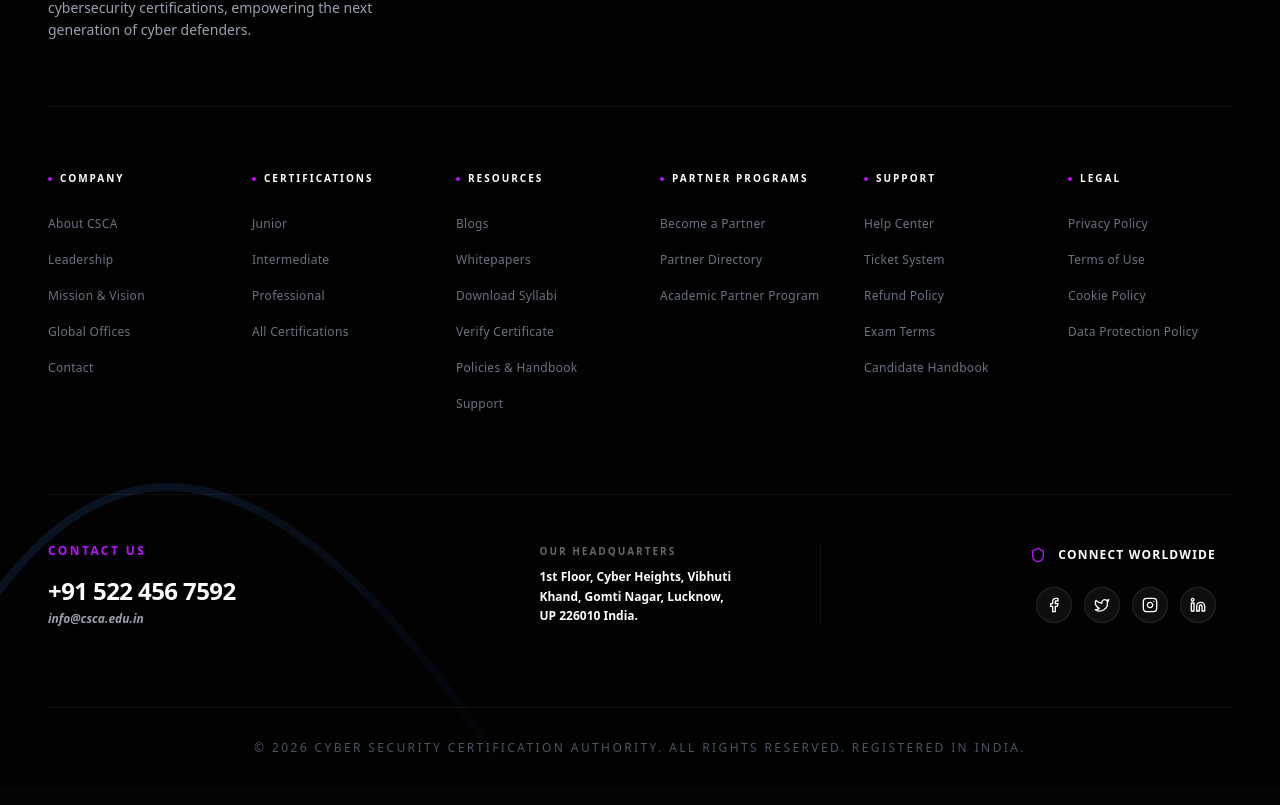
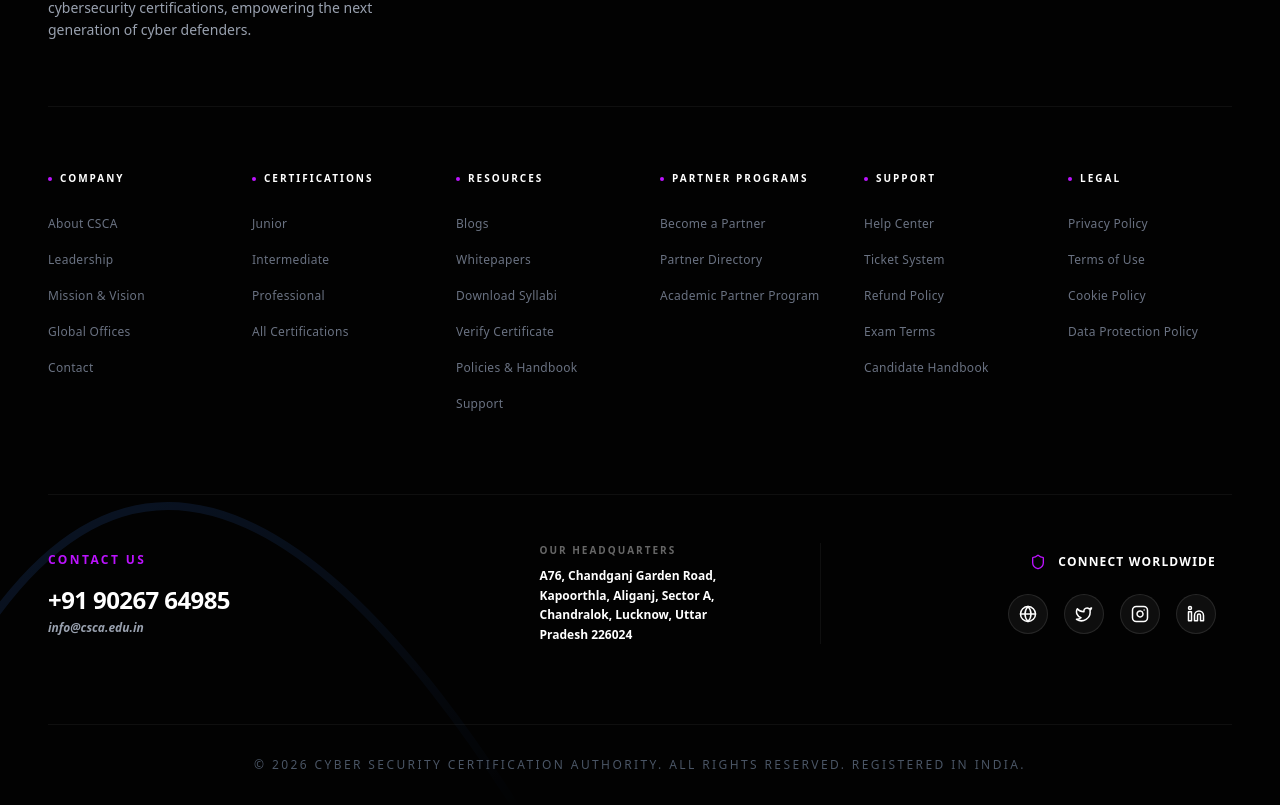
Before and after one commit to puneetkushwaha/CSCAS, a React (Vite) app: page / in a window 1280 px wide. Shown: the part 6420-7225 px from the top of the page. Built offline with nearby package versions, Linux system fonts and the light colour scheme.

Commit message:
updated changes

```diff
--- a/src/components/Footer.jsx
+++ b/src/components/Footer.jsx
@@ -1,6 +1,6 @@
 import React from 'react';
 import { motion } from 'framer-motion';
-import { Send, Facebook, Instagram, Linkedin, Twitter, Mail, Phone, Shield, MapPin } from 'lucide-react';
+import { Send, Facebook, Instagram, Linkedin, Twitter, Mail, Phone, Shield, MapPin, Globe } from 'lucide-react';
 
 const Footer = () => {
   const navData = [
@@ -28,6 +28,13 @@
       title: "Legal",
       links: ["Privacy Policy", "Terms of Use", "Cookie Policy", "Data Protection Policy"]
     }
+  ];
+
+  const socialLinks = [
+    { Icon: Globe, href: "https://codevirussec.in/", label: "Website" },
+    { Icon: Twitter, href: "https://x.com/Codevirussec", label: "Twitter" },
+    { Icon: Instagram, href: "https://www.instagram.com/codevirussecurity", label: "Instagram" },
+    { Icon: Linkedin, href: "https://www.linkedin.com/company/codevirus-security/posts/?feedView=all", label: "LinkedIn" }
   ];
 
   return (
@@ -130,7 +137,9 @@
           <div className="lg:col-span-4 space-y-4">
             <h4 className="text-lh-purple text-xs font-black uppercase tracking-[0.2em]">Contact Us</h4>
             <div className="space-y-1">
-              <p className="text-2xl font-black text-white tracking-tight">+91 522 456 7592</p>
+              <a href="tel:+919026764985" className="text-2xl font-black text-white tracking-tight hover:text-lh-purple transition-colors block">
+                +91 90267 64985
+              </a>
               <p className="text-gray-400 text-xs font-bold italic">info@csca.edu.in</p>
             </div>
           </div>
@@ -138,9 +147,14 @@
           <div className="lg:col-span-4 flex flex-col md:flex-row lg:justify-center gap-8 border-white/5 md:border-l lg:border-l-0 lg:border-x px-0 md:px-12">
             <div className="space-y-2">
               <h4 className="text-white/40 text-[10px] font-black uppercase tracking-[0.2em]">Our Headquarters</h4>
-              <p className="text-white text-xs font-bold leading-relaxed max-w-[200px]">
-                1st Floor, Cyber Heights, Vibhuti Khand, Gomti Nagar, Lucknow, UP 226010 India.
-              </p>
+              <a
+                href="https://www.google.com/maps/search/?api=1&query=A76,+Chandganj+Garden+Road,+Kapoorthla,+Aliganj,+Sector+A,+Chandralok,+Lucknow,+Uttar+Pradesh+226024"
+                target="_blank"
+                rel="noopener noreferrer"
+                className="text-white text-xs font-bold leading-relaxed max-w-[200px] hover:text-lh-purple transition-colors block"
+              >
+                A76, Chandganj Garden Road, Kapoorthla, Aliganj, Sector A, Chandralok, Lucknow, Uttar Pradesh 226024
+              </a>
             </div>
           </div>
 
@@ -149,15 +163,36 @@
               <Shield size={16} className="text-lh-purple" />
               <h4 className="text-white font-black uppercase text-xs tracking-widest">Connect Worldwide</h4>
             </div>
-            <div className="flex gap-3">
-              {[Facebook, Twitter, Instagram, Linkedin].map((Icon, i) => (
-                <a
+            <div className="flex gap-4">
+              {socialLinks.map(({ Icon, href, label }, i) => (
+                <motion.a
                   key={i}
-                  href="#"
-                  className="w-9 h-9 rounded-full border border-white/10 bg-white/5 flex items-center justify-center text-white hover:bg-lh-purple hover:border-lh-purple transition-all transform hover:-translate-y-1"
+                  href={href}
+                  target="_blank"
+                  rel="noopener noreferrer"
+                  initial="initial"
+                  whileHover="hover"
+                  className="relative flex items-center justify-center group"
                 >
-                  <Icon size={16} />
-                </a>
+                  {/* Tooltip Label */}
+                  <motion.span
+                    variants={{
+                      initial: { opacity: 0, y: 10, scale: 0.8 },
+                      hover: { opacity: 1, y: -45, scale: 1 }
+                    }}
+                    transition={{ duration: 0.2, ease: "easeOut" }}
+                    className="absolute z-20 px-3 py-1 bg-lh-purple text-white text-[10px] font-black uppercase tracking-widest rounded-md whitespace-nowrap pointer-events-none shadow-lg shadow-lh-purple/20"
+                  >
+                    {label}
+                    {/* Tiny Arrow */}
+                    <div className="absolute -bottom-1 left-1/2 -translate-x-1/2 w-2 h-2 bg-lh-purple rotate-45"></div>
+                  </motion.span>
+
+                  {/* Icon Circle */}
+                  <div className="w-10 h-10 rounded-full border border-white/10 bg-white/5 flex items-center justify-center text-white group-hover:bg-lh-purple group-hover:border-lh-purple transition-all transform group-hover:scale-110 active:scale-95 shadow-lg shadow-transparent group-hover:shadow-lh-purple/10">
+                    <Icon size={18} />
+                  </div>
+                </motion.a>
               ))}
             </div>
           </div>
```
